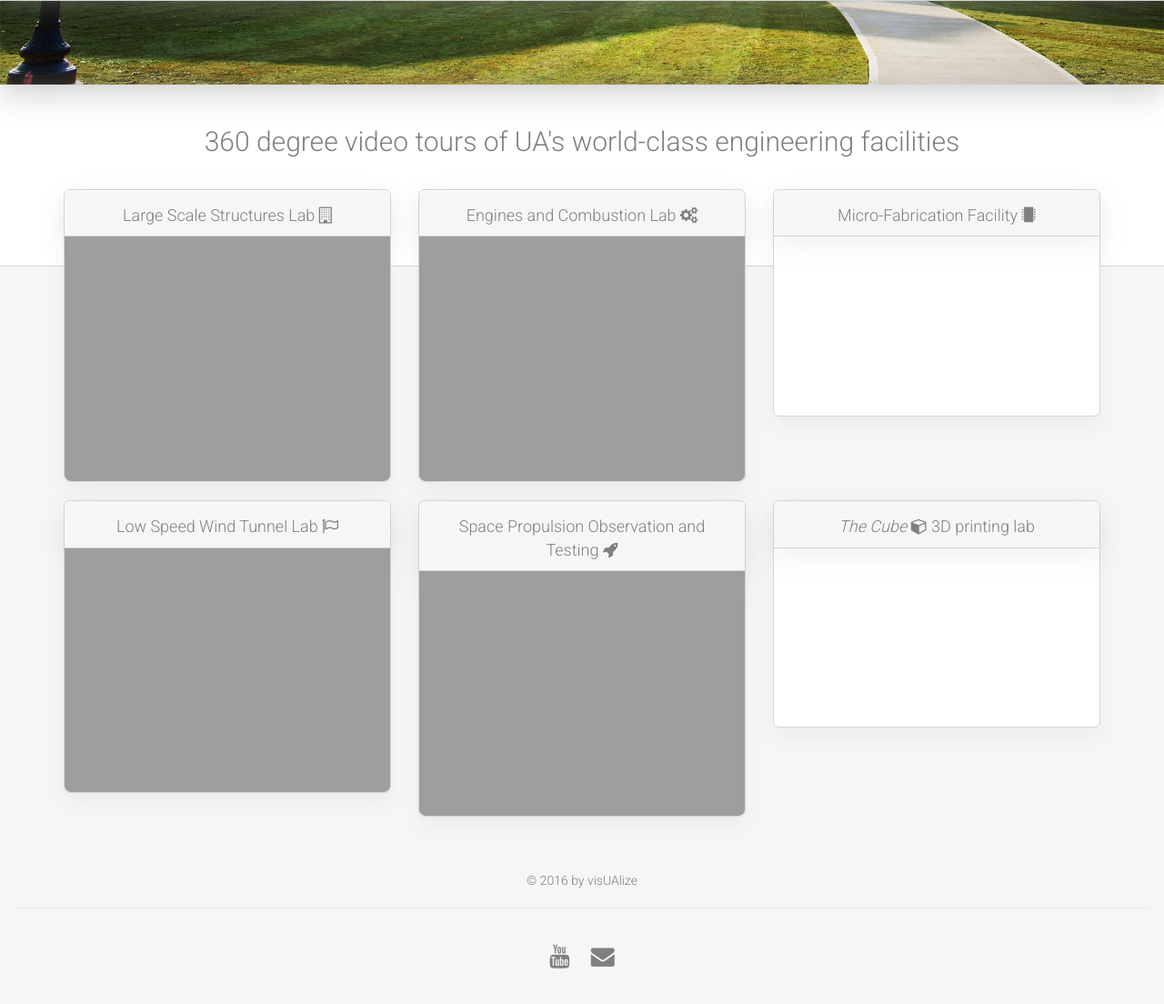
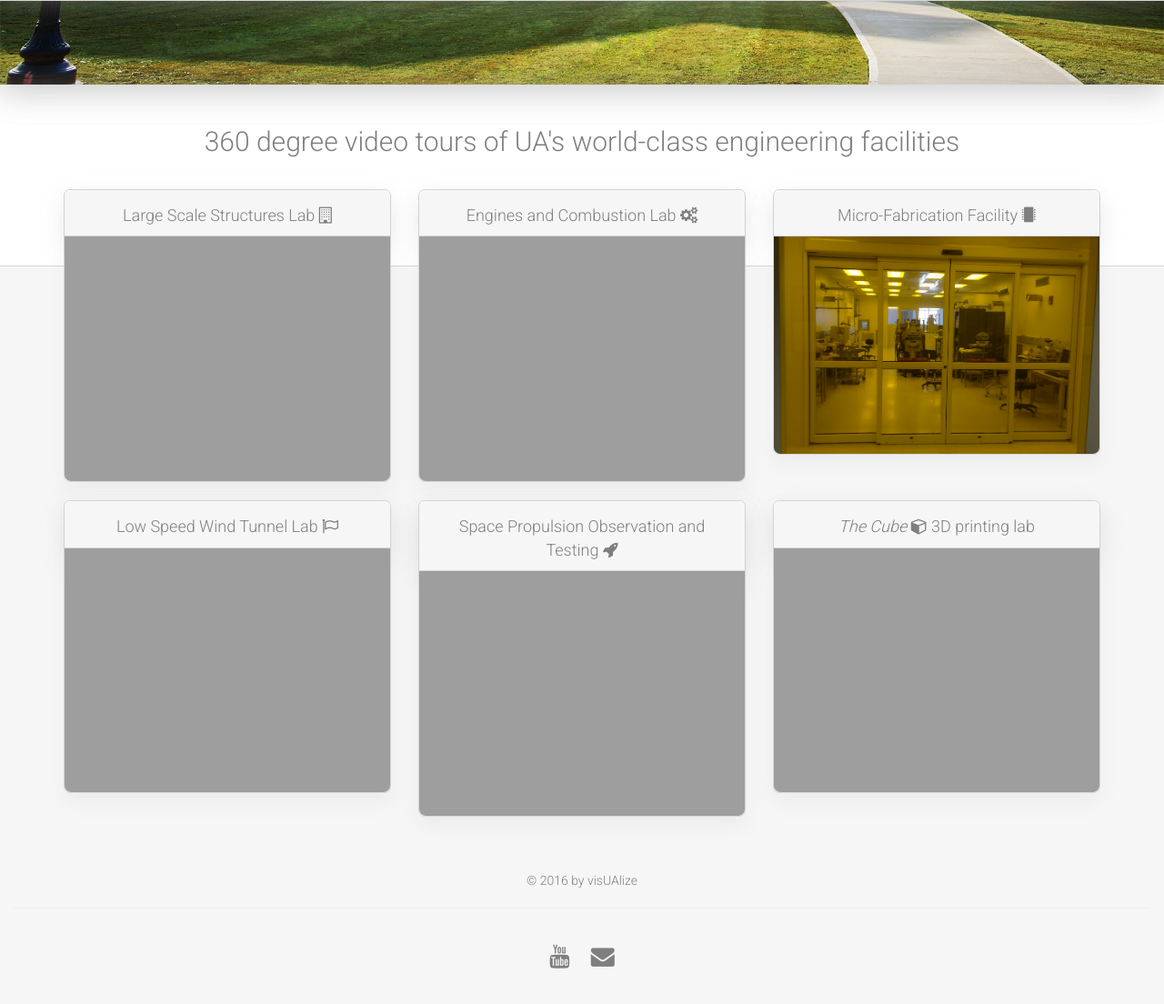
Before and after one commit to ajzeller/visualizeua, a Jekyll site: the page built from index.html, in a window 1280 px wide and 1400 px high, scrolled down 592 px. Shown: the top 1104 px of the window at 91% size. Built offline with Jekyll 4.4.1, drawn with Linux system fonts in a browser that asks for light colours.

Commit message:
change config.yml base_url to visualizeua.com

```diff
--- a/_config.yml
+++ b/_config.yml
@@ -20,7 +20,7 @@ description: > # this means to ignore newlines until "baseurl:"
   line in _config.yml. It will appear in your document head meta (for
   Google search results) and in your feed.xml site description.
 baseurl: "" # the subpath of your site, e.g. /blog
-url: "https://ajzeller.github.io/visualizeua" # the base hostname & protocol for your site, e.g. http://example.com
+url: "https://visualizeua.com" # the base hostname & protocol for your site, e.g. http://example.com
 twitter_username: jekyllrb
 github_username:  jekyll
 
--- a/index.html
+++ b/index.html
@@ -65,6 +65,8 @@ title: Home
             <div class="panel-heading">
               Micro-Fabrication Facility <i class="fa fa-microchip" aria-hidden="true"></i>
             </div>
+            <img class="tour-img" src="{{ site.url }}/assets/images/labs/mff.jpg" />
+
           </div>
         </a>
       </div>
@@ -78,7 +80,7 @@ title: Home
             <div class="panel-heading">
               Low Speed Wind Tunnel Lab <i class="fa fa-flag-o" aria-hidden="true"></i>
             </div>
-              <img class="tour-img" src="{{ site.url }}/assets/images/labs/lss-lab.png" />
+              <img class="tour-img" src="{{ site.url }}/assets/images/labs/ls-wind-tunnel.png" />
               <!-- <iframe src="https://www.youtube.com/embed/_TdqKds9pm8" frameborder="0" allowfullscreen class="youtube-embed"></iframe> -->
           </div>
         </a>
@@ -89,7 +91,7 @@ title: Home
             <div class="panel-heading">
               Space Propulsion Observation and Testing <i class="fa fa-rocket" aria-hidden="true"></i>
             </div>
-            <img class="tour-img" src="{{ site.url }}/assets/images/labs/ec-lab.png" />
+            <img class="tour-img" src="{{ site.url }}/assets/images/labs/spot.png" />
 
           </div>
         </a>
@@ -100,6 +102,7 @@ title: Home
             <div class="panel-heading">
               <em>The Cube</em> <i class="fa fa-cube" aria-hidden="true"></i> 3D printing lab
             </div>
+            <img class="tour-img" src="{{ site.url }}/assets/images/labs/thecube.png" />
           </div>
         </a>
       </div>
```
Also changed, not shown: assets/images/labs/mff.jpg (added), 4 other files.
